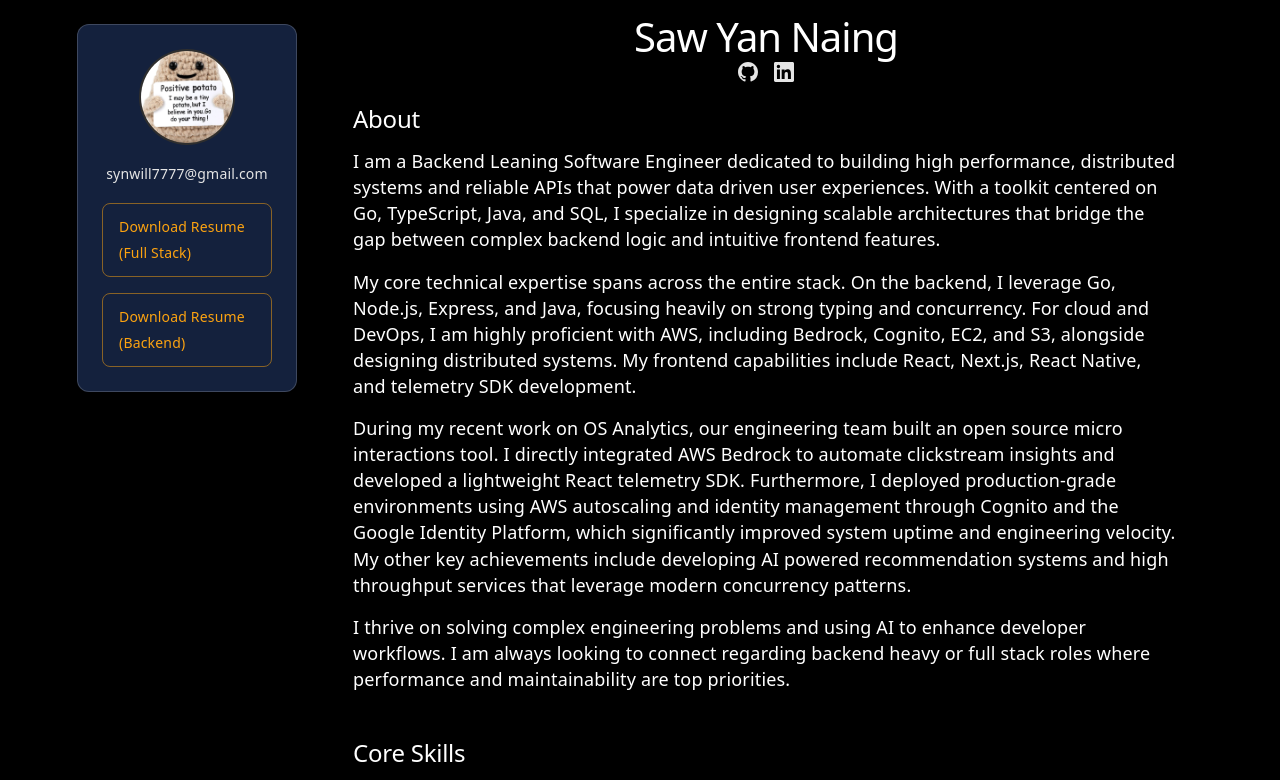
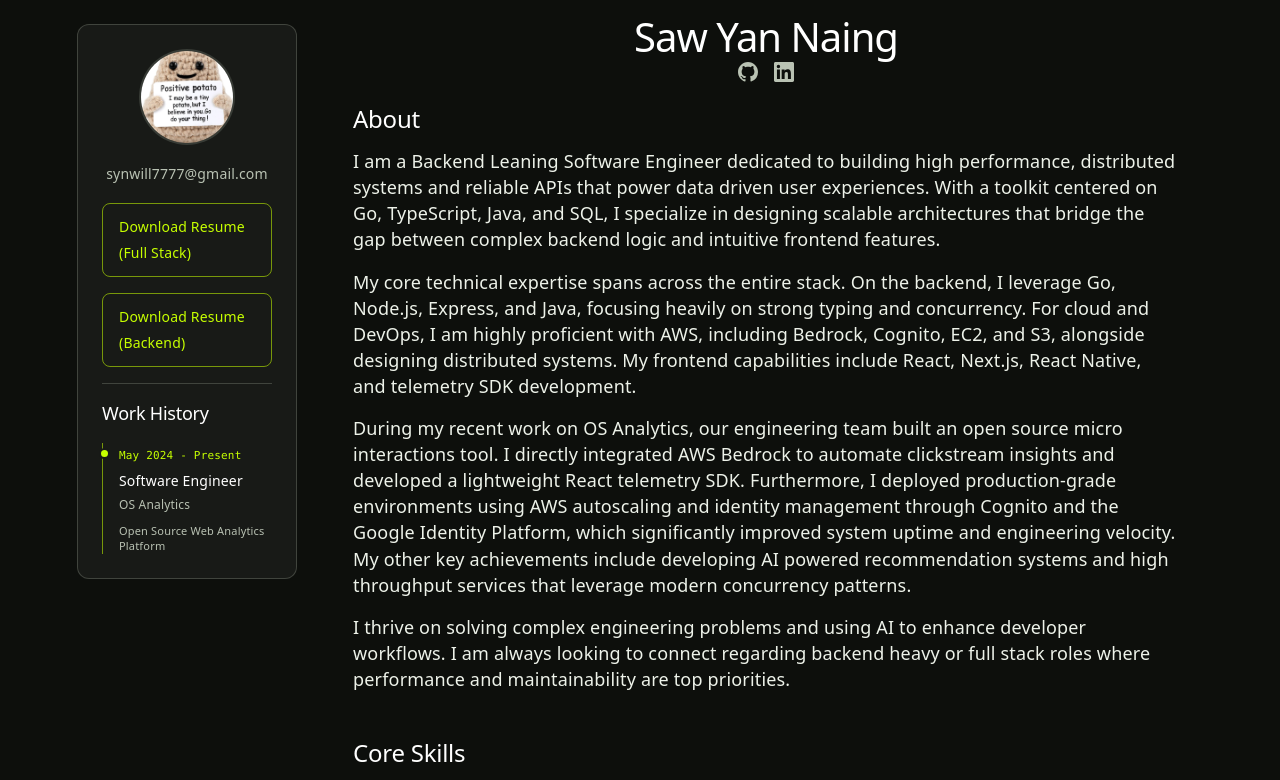
Before and after one commit to willsyn7/saw_Portfolio, a React app: page / in a window 1280 px wide. Shown: the top 780 px of the page. Built offline with nearby package versions, Linux system fonts and the light colour scheme; the HTML template or start-up script is replaced by a standard one.

Commit message:
Add work history and Limewire theme

```diff
--- a/src/components/Sidebar.tsx
+++ b/src/components/Sidebar.tsx
@@ -15,6 +15,18 @@
       <a className="sidebar-resume" href="/resumes/Naing.Saw.Resume.BE.pdf" download>
         Download Resume (Backend)
       </a>
+
+      <section className="work-history" aria-labelledby="work-history-title">
+        <h2 id="work-history-title">Work History</h2>
+        <ol className="work-timeline">
+          <li>
+            <time dateTime="2024-05">May 2024 - Present</time>
+            <h3>Software Engineer</h3>
+            <p>OS Analytics</p>
+            <span>Open Source Web Analytics Platform</span>
+          </li>
+        </ol>
+      </section>
     </aside>
   )
 }
--- a/src/data/skills.ts
+++ b/src/data/skills.ts
@@ -5,7 +5,6 @@
   'Next.js',
   'React.js',
   'Python',
-  'Airflow',
   'AI',
   'AWS',
   'GCP',
--- a/src/index.css
+++ b/src/index.css
@@ -1,20 +1,18 @@
 :root {
-  /* https://coolors.co/palette/000000-14213d-fca311-e5e5e5-ffffff */
-  --black: #000000;
-  --navy: #14213d;
-  --orange: #fca311;
-  --gray: #e5e5e5;
-  --white: #ffffff;
+  /* August Ash palette #7: Limewire */
+  --lime: #c6ff00;
+  --charcoal: #181a17;
+  --soft-black: #0d0f0c;
 
-  --bg: var(--black);
-  --surface: var(--navy);
-  --border: rgba(229, 229, 229, 0.2);
-  --text-muted: var(--gray);
-  --text: var(--white);
-  --text-h: var(--white);
-  --accent: var(--orange);
-  --accent-bg: rgba(252, 163, 17, 0.12);
-  --accent-border: rgba(252, 163, 17, 0.5);
+  --bg: var(--soft-black);
+  --surface: var(--charcoal);
+  --border: rgba(224, 232, 216, 0.2);
+  --text-muted: #b9c2b3;
+  --text: #edf2e9;
+  --text-h: #ffffff;
+  --accent: var(--lime);
+  --accent-bg: rgba(198, 255, 0, 0.1);
+  --accent-border: rgba(198, 255, 0, 0.55);
 
   --sans: system-ui, 'Segoe UI', Roboto, sans-serif;
   --mono: ui-monospace, Consolas, monospace;
@@ -125,6 +123,72 @@
 
 .sidebar-resume:hover {
   background: var(--accent-bg);
+}
+
+.work-history {
+  width: 100%;
+  padding-top: 8px;
+  border-top: 1px solid var(--border);
+}
+
+.work-history h2 {
+  margin: 8px 0 16px;
+  font-size: 18px;
+}
+
+.work-timeline {
+  margin: 0;
+  padding: 0 0 0 16px;
+  border-left: 1px solid var(--accent-border);
+  list-style: none;
+}
+
+.work-timeline li {
+  position: relative;
+  padding-bottom: 20px;
+}
+
+.work-timeline li:last-child {
+  padding-bottom: 0;
+}
+
+.work-timeline li::before {
+  content: '';
+  position: absolute;
+  top: 5px;
+  left: -20px;
+  width: 7px;
+  height: 7px;
+  border: 2px solid var(--surface);
+  border-radius: 50%;
+  background: var(--accent);
+}
+
+.work-timeline time {
+  display: block;
+  color: var(--accent);
+  font-family: var(--mono);
+  font-size: 11px;
+}
+
+.work-timeline h3 {
+  margin-top: 3px;
+  font-size: 14px;
+  line-height: 1.3;
+}
+
+.work-timeline p {
+  margin-top: 2px;
+  color: var(--text-muted);
+  font-size: 12px;
+}
+
+.work-timeline span {
+  display: block;
+  margin-top: 5px;
+  color: var(--text-muted);
+  font-size: 11px;
+  line-height: 1.4;
 }
 
 @media (max-width: 800px) {
```
